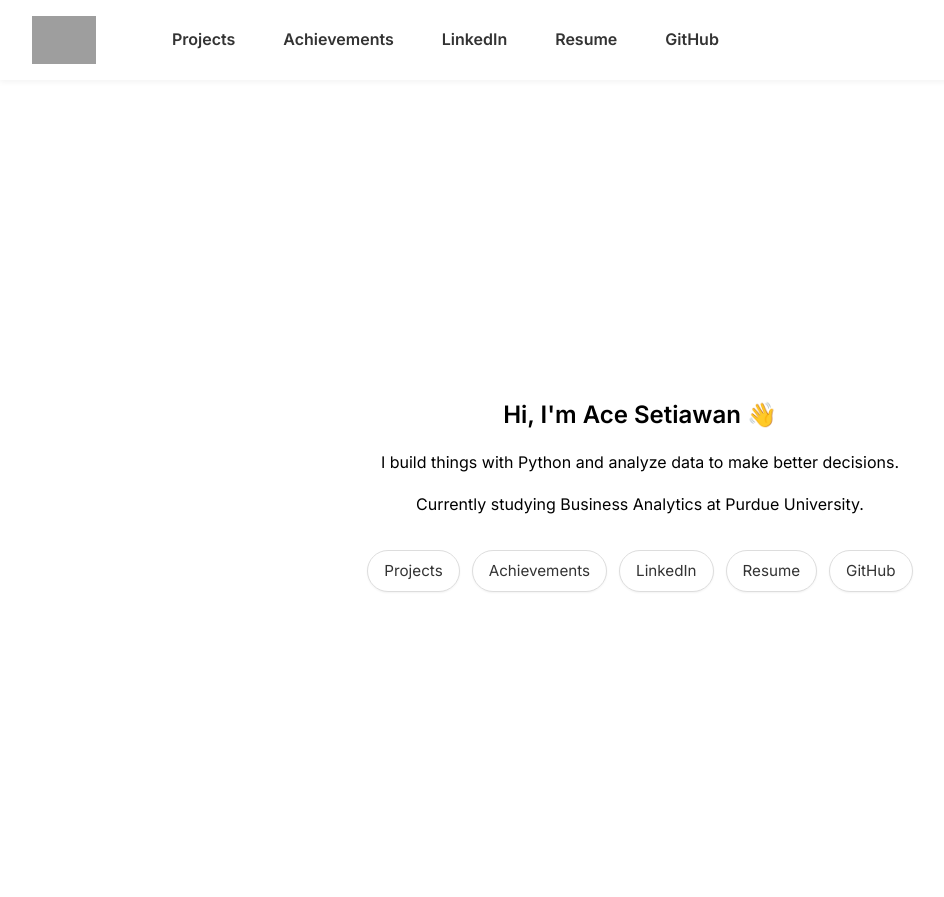
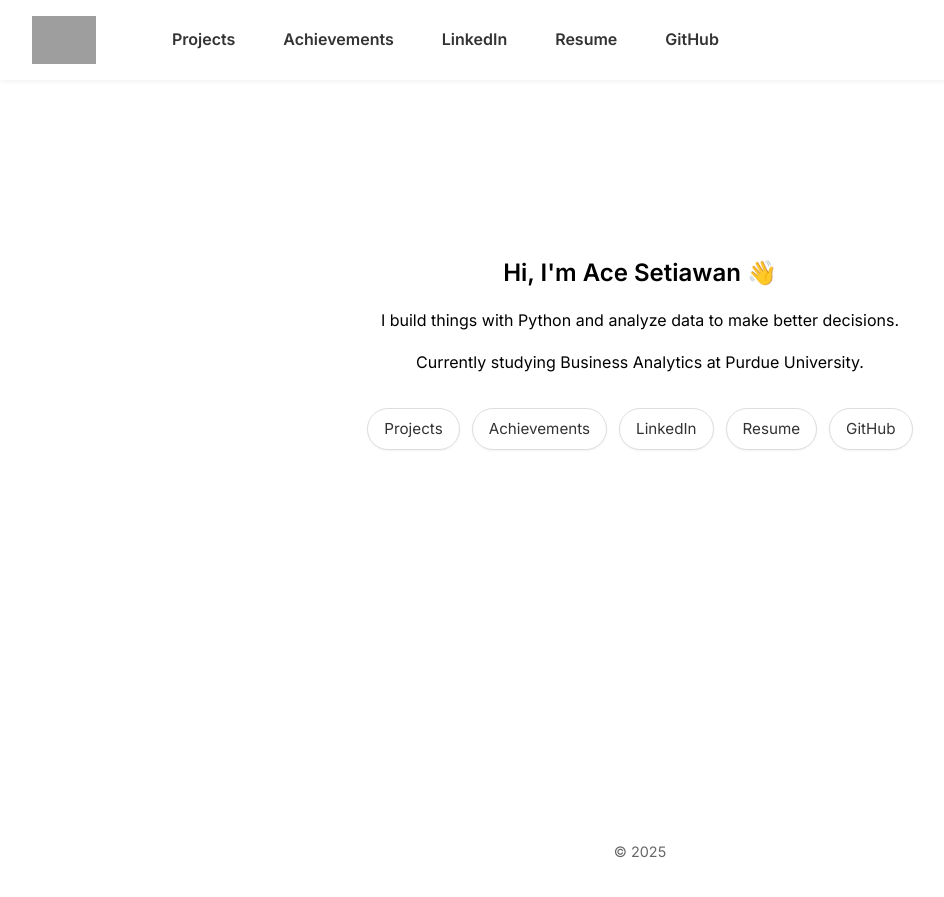
Before and after one commit to acepocalypse/acepocalypse.github.io, a Jekyll site: the page built from index.html, in a window 1280 px wide and 900 px high, scrolled down 236 px. Shown: the top 897 px of the window, without its empty margins (0-944 px from the left). Built offline with Jekyll 4.4.1, drawn with Linux system fonts in a browser that asks for light colours; after the commit the page ends 1099 px from its top, so only the background shows below that; grey boxes are pictures that could not be loaded.

Commit message:
Refactor CSS: adjust body properties and fullscreen-center layout for improved responsiveness and consistency

```diff
--- a/assets/css/style.css
+++ b/assets/css/style.css
@@ -10,9 +10,10 @@ html, body {
 }
 
 body {
-  padding: 0;
+  min-height: 100vh;
   width: 100%;
   box-sizing: border-box;
+  overflow-x: hidden;
 }
 
 
@@ -39,14 +40,13 @@ a {
 /* === HOMEPAGE === */
 .fullscreen-center {
   display: flex;
+  flex-direction: column;
   align-items: center;
   justify-content: center;
-  min-height: 100vh;
-  padding-top: 100px; /* makes room for fixed/sticky header */
-  padding-bottom: 1rem;
+  height: 100vh;
   box-sizing: border-box;
   text-align: center;
-  flex-direction: column;
+  padding: 0 1rem;
 }
 
 .intro {
@@ -234,10 +234,6 @@ li {
     margin-left: 0;
   }
 
-  .fullscreen-center {
-    padding-top: 120px;
-  }
-
   .homepage-links {
     gap: 0.5rem;
   }
```
